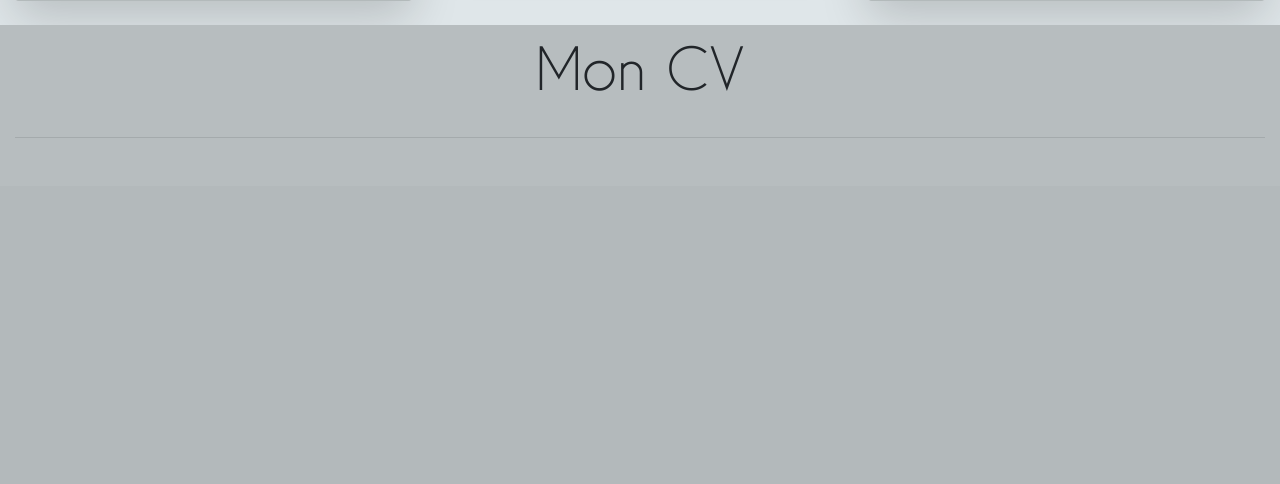
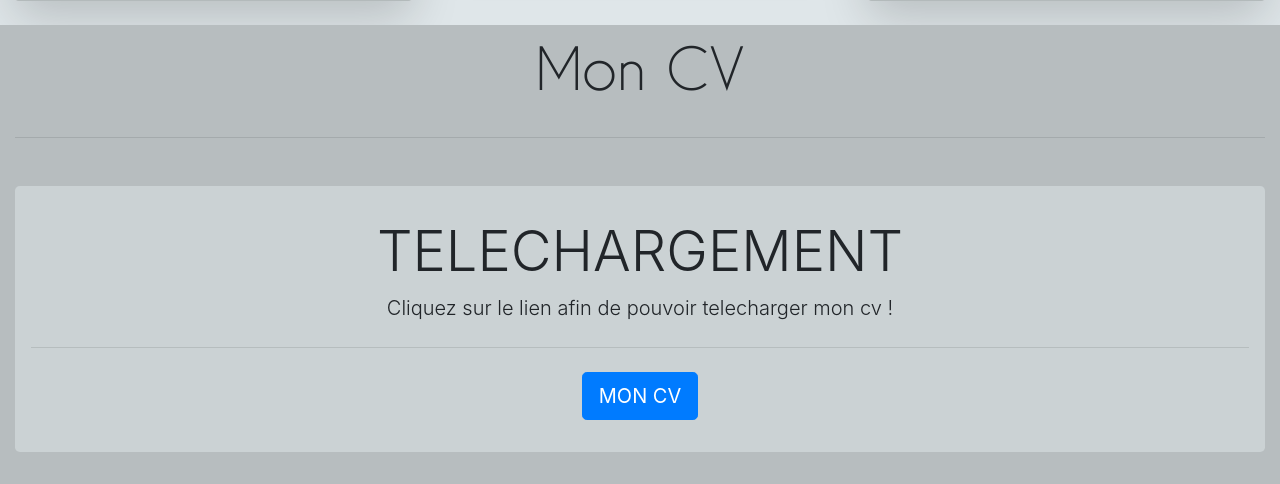
Before and after one commit to maxence4283/Portfolio, a PHP site: page / in a window 1280 px wide. Shown: the part 2179-2663 px from the top of the page. Before the commit the page ends 2317 px from the top, so only its background shows below. Run offline with PHP 8.4, Linux system fonts and the light colour scheme; some libraries are stand-ins or nearby versions; some web fonts are replaced.

Commit message:
Ajout du jumbotron pour le telechargement du cv + mise en place du lien (fonctionnel)

```diff
--- a/Public/css/portfolio.css
+++ b/Public/css/portfolio.css
@@ -143,3 +143,10 @@
         width: 100%;
     }
 }
+
+.jumbotronCV {
+  padding: 2rem 1rem;
+  margin-bottom: 2rem;
+  background-color: #cbd2d4;
+  border-radius: 0.3rem;
+}
--- a/index.php
+++ b/index.php
@@ -454,6 +454,13 @@
 
                 <hr class="my-5">
 
+                <div class="jumbotronCV text-center">
+                  <h1 class="display-4">TELECHARGEMENT</h1>
+                  <p class="lead">Cliquez sur le lien afin de pouvoir telecharger mon cv !</p>
+                  <hr class="my-4">
+                  <a class="btn btn-primary btn-lg" href="Public/file/cvsansphoto.zip" role="button">MON CV</a>
+                </div>
+
             </div>
         </div>
     </div>
```
Also changed, not shown: 2 other files.
